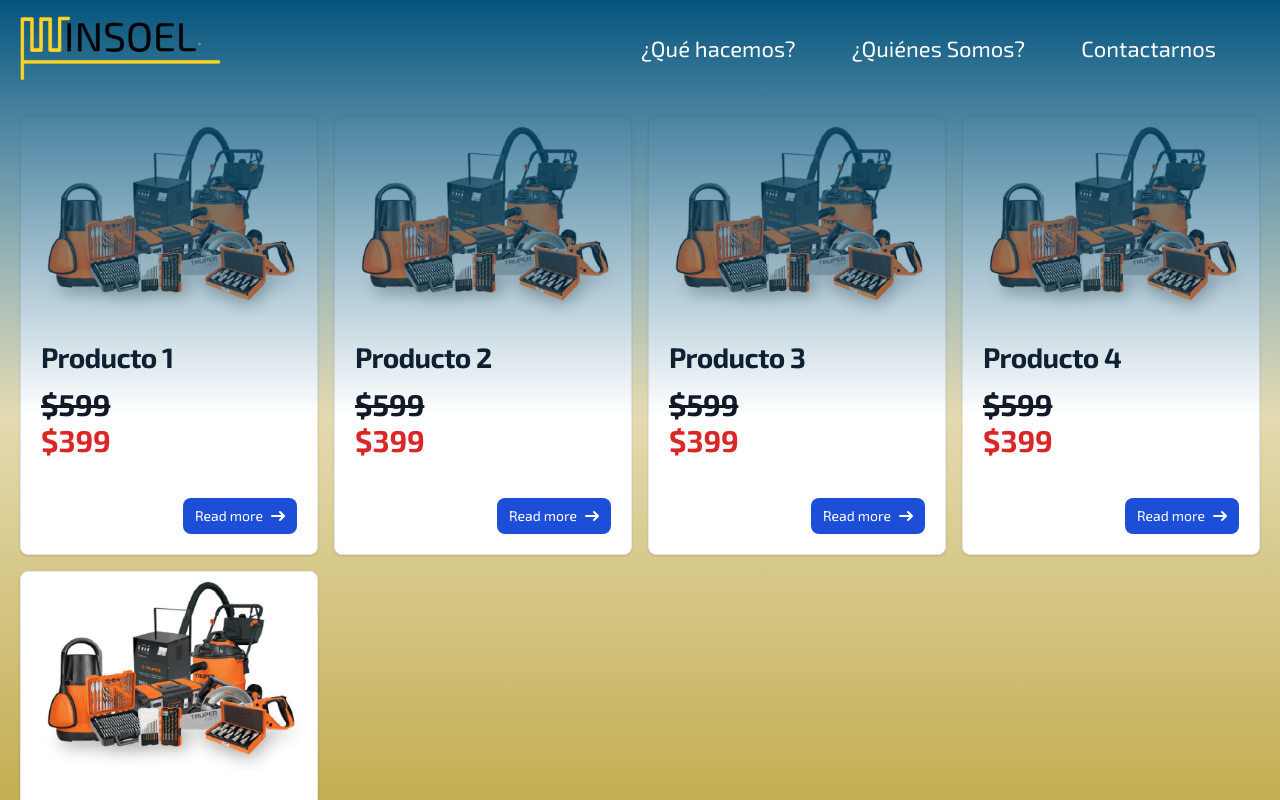
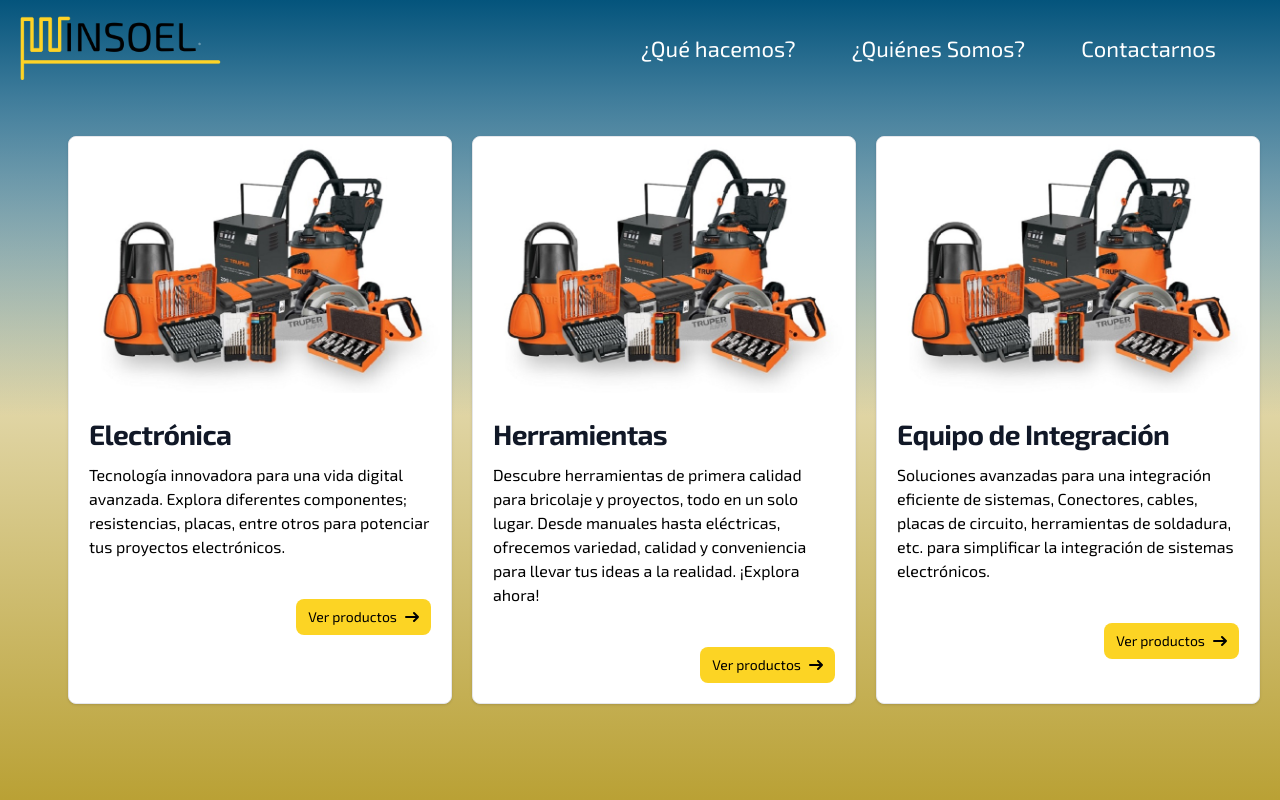
Before and after one commit to EdwinMLara/web-insol, a React (Vite) app: page /web-insol/tienda in a window 1280 px wide. Shown: the top 800 px of the page. Built offline with nearby package versions, Linux system fonts and the light colour scheme.

Commit message:
cambios en la seccion de tienda y navbar

```diff
--- a/src/Components/Navbar_Context.jsx
+++ b/src/Components/Navbar_Context.jsx
@@ -59,7 +59,7 @@
     "/proyectos/BancoUAT",
     "/proyectos/Biorreactor",
     "/proyectos/Consultas",
-    "/proyectos/ApkLectora",
+    "/web-insol/Tienda",
   ];
 
   const descripciones = [
@@ -69,7 +69,7 @@
 
     "En Insoel, especializados en desarrollo de sistemas, mejoramos la administración y comunicación para médicos, comerciantes y municipios mediante sistemas eficientes, como gestión médica y punto de venta...",
 
-    "Descripción de Apk Lectora Qr",
+    "Descubre nuestra sección de adquisición de equipos y herramientas, donde nuestra tienda virtual te brinda acceso directo a los productos líderes de la industria. Descubre soluciones eficientes para impulsar tus proyectos con facilidad y confianza...",
   ];
 
 
@@ -258,11 +258,11 @@
               className="bg-black bg-opacity-50 fixed inset-0 z-50"
               onClick={toggleMenu}
             >
-              <div className="container mx-auto flex justify-end items-center py-16">
-                <div className="bg-bajo p-4">
-                  <div className="container mx-auto flex items-center h-auto">
+              <div className="container mx-auto flex justify-end items-center py-16 ">
+                <div className="bg-bajo p-4 ">
+                  <div className="container mx-auto flex items-center h-auto ">
                     {/* Menú Principal */}
-                    <div className="bg-white p-4 rounded-md shadow-md">
+                    <div className="bg-white p-4 rounded-md shadow-md ">
                       <ul className="text-xl">
                         <li className="hover:bg-primary rounded p-2">
                           <Link to={"/web-insol/web-insol/"}>Inicio</Link>
@@ -296,7 +296,7 @@
 
                     {/* Menú de "¿Qué hacemos?" */}
                     {mostrarContenido && (
-                      <aside className="bg-white p-4 absolute left-0 border-2 border-primary rounded-md shadow-md w-52 mt-52">
+                        <aside className="bg-white p-4 absolute left-0 border-2 border-primary rounded-md shadow-md w-52 mt-52 ">
                         <ul className="text-xl pl-2  ">
                           <li className="space-y-2 list-disc pt-2 pb-2">
                             <Link
@@ -383,7 +383,7 @@
                     }`}
                     onClick={() => handleClick(2)}
                   >
-                    DevOPs e Infraestructura TI
+                    Infraestructura TI
                     <br />
                   </p><br />
                   <p
--- a/src/Components/ProductList.jsx
+++ b/src/Components/ProductList.jsx
@@ -3,11 +3,11 @@
 
 const ProductList = ({ products, onSelectProduct }) => {
   return (
-    <div className="grid md:grid-cols-4 sm:grid-cols-1 gap-4">
+    <div className="grid md:grid-cols-3 sm:grid-cols-1 gap-5 md:ml-12 md:mt-5">
       {products.map((product) => (
         <div
           key={product.id}
-          className="max-w-sm bg-white border border-gray-200 rounded-lg shadow dark:bg-gray-800 dark:border-gray-700"
+          className="max-w-sm bg-white border border-gray-200 rounded-lg shadow dark:bg-gray-800 dark:border-gray-700 md:z-10"
         >
           <a href="#">
             <img className="rounded-t-lg" src={producto} alt={product.name} />
@@ -19,18 +19,18 @@
                 {product.name}
               </h5>
             </a>
-            <span className="text-3xl font-bold text-gray-900 dark:text-white text-decoration: line-through">$599</span>
-            <br />
-            <span className="text-3xl font-bold text-red-600">$399</span>
+            <p>
+              {product.descripcion}
+            </p>
 
           </div>
           <div className="flex justify-end p-5">
           <a
               href={"/web-insol/tienda/DetalleProducto"}
               //href={`/web-insol/tienda/${product.id}`}
-              className="inline-flex items-center px-3 py-2 text-sm font-medium text-center text-white bg-blue-700 rounded-lg hover:bg-blue-800 focus:ring-4 focus:outline-none focus:ring-blue-300 dark:bg-blue-600 dark:hover:bg-blue-700 dark:focus:ring-blue-800 justify-end"
+              className="inline-flex items-center px-3 py-2 text-sm font-medium text-center text-blacks bg-primary rounded-lg hover:bg-darkPrimary focus:ring-4 focus:outline-none justify-end"
             >
-              Read more
+              Ver productos
               <svg
                 className="rtl:rotate-180 w-3.5 h-3.5 ms-2"
                 aria-hidden="true"
--- a/src/pages/Proyectos/BancoUatPage.jsx
+++ b/src/pages/Proyectos/BancoUatPage.jsx
@@ -23,7 +23,7 @@
 
 function BancoUatPage() {
   const { setLogoColor, setTxtColor,setOpacidadColor } = useInsoel();
-  setLogoColor("amarilloNegro");
+  setLogoColor("amarilloBlanco");
   setTxtColor("black");
   setOpacidadColor('bg-opacity-75 bg-gradient-to-b from-secondary bottom-[29rem]')
   useEffect(() => {
--- a/src/pages/Proyectos/BiorreactorPage.jsx
+++ b/src/pages/Proyectos/BiorreactorPage.jsx
@@ -41,7 +41,7 @@
   setLogoColor("AmarilloBlanco");
   setTxtColor("black");
   setOpacidadColor(
-    "bg-opacity-75 bg-gradient-to-b from-secondary bottom-[29rem]"
+    "bg-opacity-75"
   );
   useEffect(() => {
     document.title = "BIORREACTOR | INSOEL";
@@ -66,7 +66,7 @@
           </video>
         </div>
         <div className="text-black m-5 bg-light p-6 rounded-md shadow-md">
-          <h2 className="text-2xl text-primary">14 Diciembre, 2023</h2>
+          <h2 className="text-2xl text-secondary">14 Diciembre, 2023</h2>
           <h1 className="text-4xl font-semibold text-accent">
             Integración de Soluciones en Automatización y Control
           </h1>
--- a/src/pages/Proyectos/SistemaDeConsultasPage.jsx
+++ b/src/pages/Proyectos/SistemaDeConsultasPage.jsx
@@ -14,7 +14,7 @@
 
 function SistemaDeConsultasPage() {
   const { setLogoColor, setTxtColor } = useInsoel();
-  setLogoColor("amarilloNegro");
+  setLogoColor("amarilloBlanco");
   setTxtColor("black");
   useEffect(() => {
     document.title = "BIORREACTOR | INSOEL";
--- a/src/pages/TiendaPage.jsx
+++ b/src/pages/TiendaPage.jsx
@@ -16,38 +16,21 @@
   const products = [
     {
       id: 1,
-      name: "Producto 1",
+      name: "Electrónica",
       image: "ss",
-      price: 50,
-      features: "Características del Producto 1",
+      descripcion: "Tecnología innovadora para una vida digital avanzada. Explora diferentes componentes; resistencias, placas, entre otros para potenciar tus proyectos electrónicos.",
     },
     {
       id: 2,
-      name: "Producto 2",
+      name: "Herramientas",
       image: "../",
-      price: 75,
-      features: "Características del Producto 2",
+      descripcion: "Descubre herramientas de primera calidad para bricolaje y proyectos, todo en un solo lugar. Desde manuales hasta eléctricas, ofrecemos variedad, calidad y conveniencia para llevar tus ideas a la realidad. ¡Explora ahora!",
     },
     {
       id: 3,
-      name: "Producto 3",
+      name: "Equipo de Integración",
       image: "url_imagen_2",
-      price: 75,
-      features: "Características del Producto 3",
-    },
-    {
-      id: 4,
-      name: "Producto 4",
-      image: "url_imagen_2",
-      price: 75,
-      features: "Características del Producto 4",
-    },
-    {
-      id: 5,
-      name: "Producto 5",
-      image: "url_imagen_2",
-      price: 75,
-      features: "Características del Producto 5",
+      descripcion: "Soluciones avanzadas para una integración eficiente de sistemas, Conectores, cables, placas de circuito, herramientas de soldadura, etc. para simplificar la integración de sistemas electrónicos.",
     },
     // Agrega más productos según sea necesario
   ];
@@ -58,7 +41,7 @@
 
   return (
     <>
-      <div className="min-h-screen p-5 mt-24 bg-gradient-to-b from-white to-quaternary">
+      <div className="min-h-screen p-5 mt-24 bg-gradient-to-b from-white to-quaternary  ">
         <ProductList
           products={products}
           onSelectProduct={setSelectedProductId}
```
